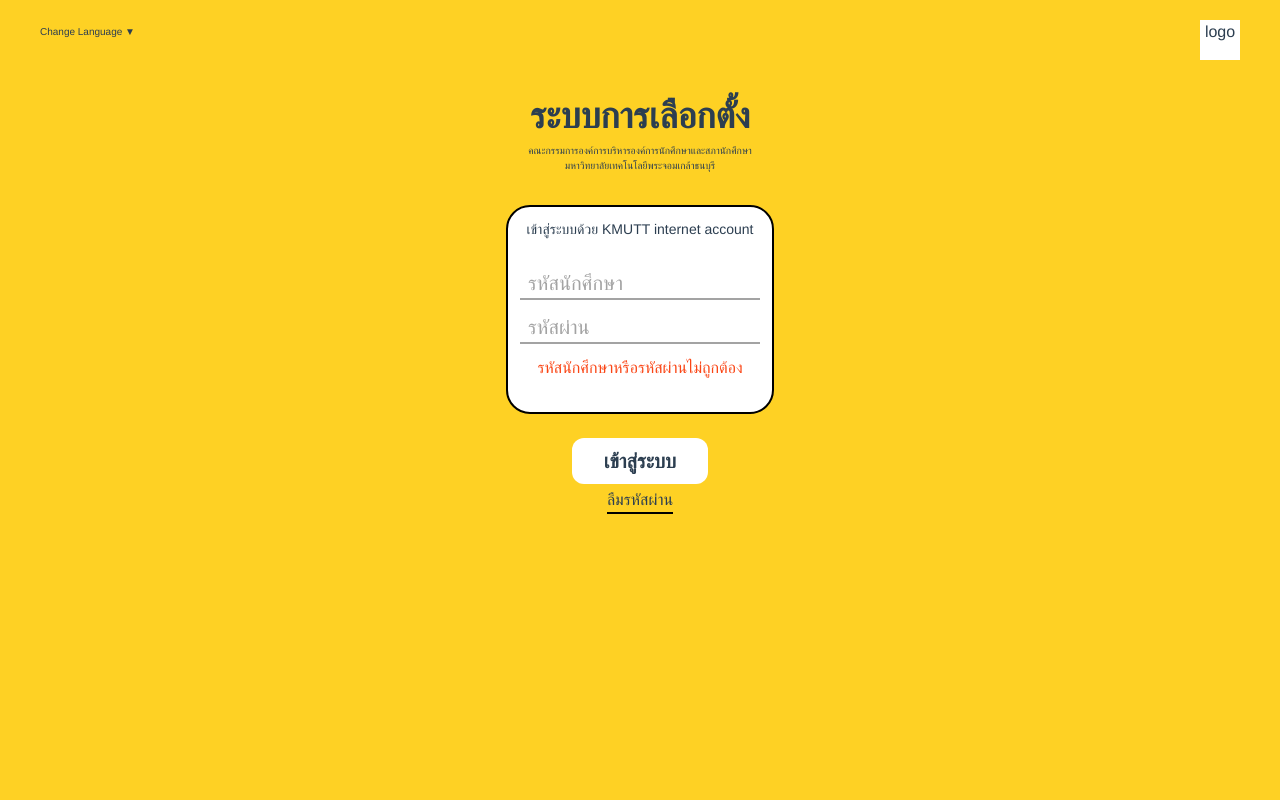
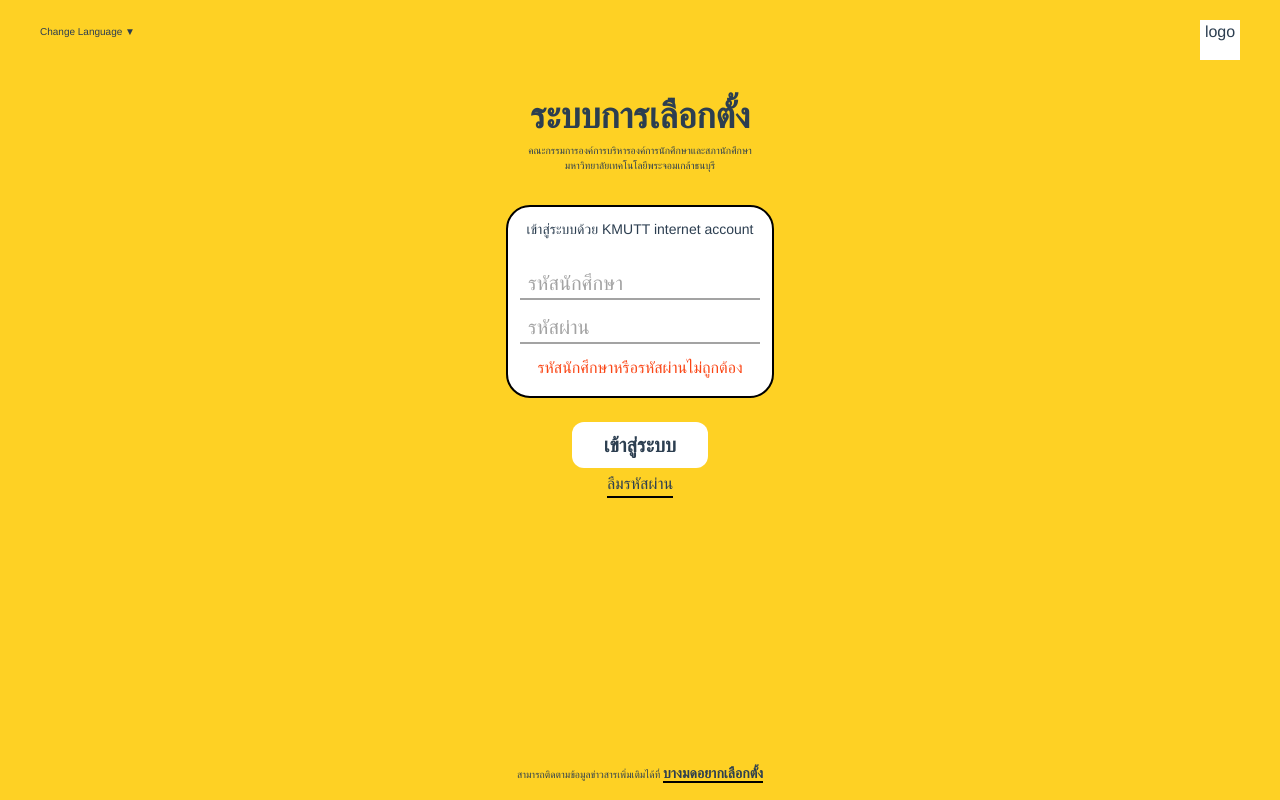
Before and after one commit to pizzahuhthp9/KMUTT_election, a Vue app: page / in a window 1280 px wide. Built offline with nearby package versions, Linux system fonts and the light colour scheme.

Commit message:
add footer

```diff
--- a/src/views/Login.vue
+++ b/src/views/Login.vue
@@ -1,4 +1,5 @@
 <template>
+  <div id="content">
     <div class="mx-10">
       <div id="header" class="mt-5 flex justify-between">
         <div id="langBtn" class="w-max text-xxs group flex flex-col">
@@ -26,7 +27,7 @@
           </p>
         </div>
         <div
-        class="w-max bg-white border-black border-2 rounded-3xl mt-8 px-3 pt-3 pb-8 mx-auto"
+          class="w-max bg-white border-black border-2 rounded-3xl mt-8 px-3 pt-3 pb-4 mx-auto"
         >
           <p class="text-sm">เข้าสู่ระบบด้วย KMUTT internet account</p>
           <div class="flex flex-col">
@@ -56,7 +57,15 @@
           </button>
         </div>
       </div>
-
+    </div>
+  </div>
+  <div id="footer" class="bottom-4 absolute text-center w-screen">
+    <p class="text-xxs">
+      สามารถติดตามข้อมูลข่าวสารเพิ่มเติมได้ที่
+      <span class="text-sm font-bold border-b-2 border-black"
+        >บางมดอยากเลือกตั้ง</span
+      >
+    </p>
   </div>
 </template>
 
@@ -67,7 +76,7 @@ export default {
     return {
       passwordToggle: "password",
       password: null,
-      username: null
+      username: null,
     };
   },
   methods: {},
```
Lines whose indentation alone changed are shown as unchanged.
